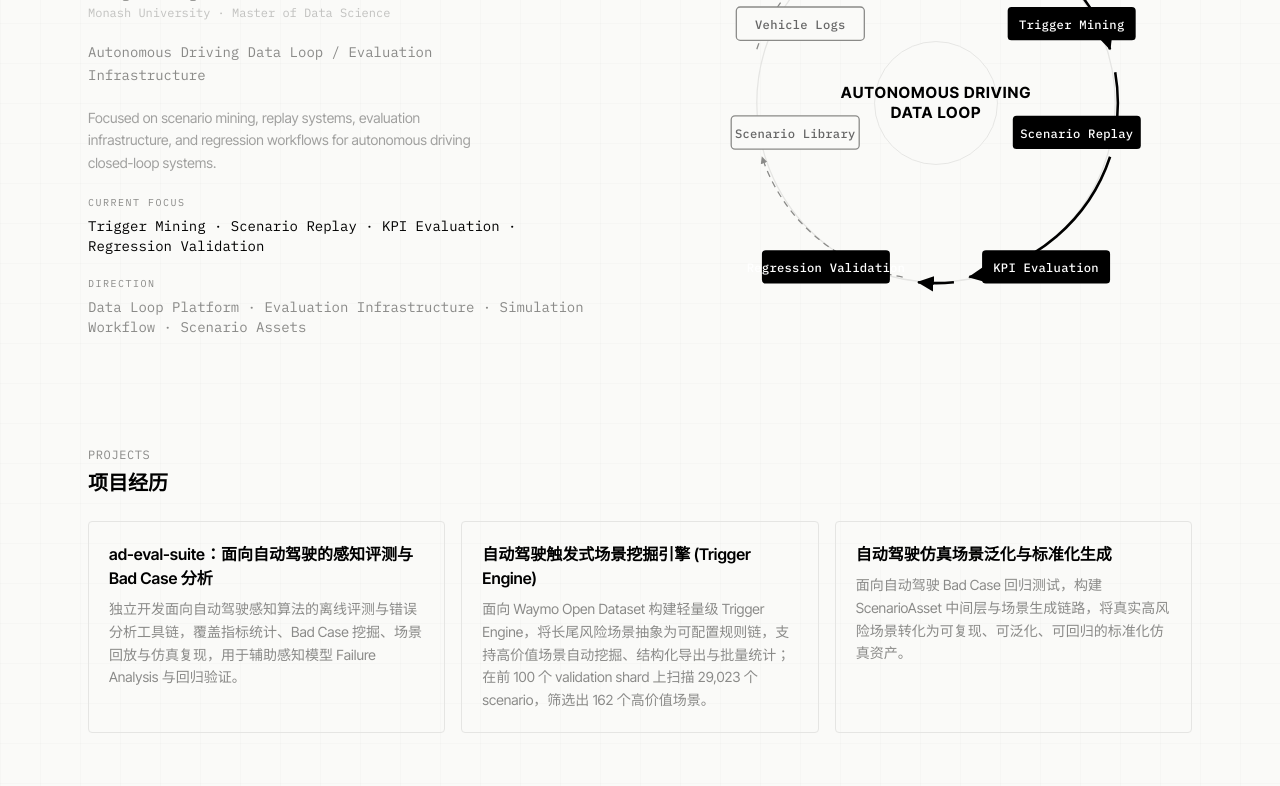
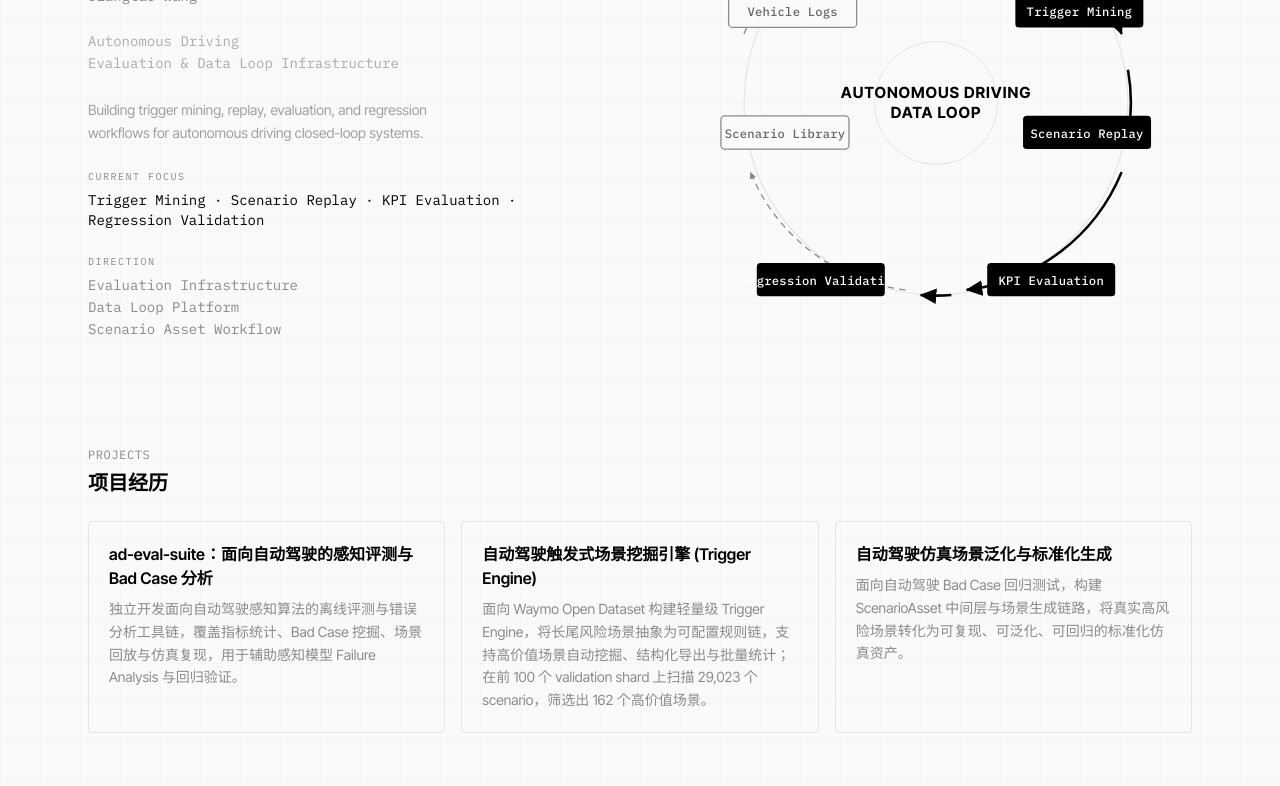
Before and after one commit to cola1917/cola1917.github.io, an Astro site in the folder website/: page / in a window 1280 px wide. Shown: the part 257-1043 px from the top of the page. Built offline with nearby package versions, Linux system fonts and the light colour scheme; Astro itself is replaced by a stand-in of ours.

Commit message:
Refine hero: system identity focus, enlarged loop, clean structure

```diff
--- a/website/src/components/ClosedLoopDiagram.astro
+++ b/website/src/components/ClosedLoopDiagram.astro
@@ -2,9 +2,10 @@
 /**
  * ClosedLoopDiagram — Autonomous Driving Data Loop
  *
- * - Ring radius: 140 (scaled up ~17%)
- * - All nodes: consistent 100×26, outside the ring
- * - Center: title only, no subtitle
+ * - Ring radius: 150 (enlarged)
+ * - No background/decorative rings
+ * - All nodes: 100×26, outside the ring
+ * - Center: title only
  * - Subtle data pulse
  */
 ---
@@ -34,38 +35,38 @@
         </filter>
       </defs>
 
-      <!-- ═══ Ring ═══ -->
-      <circle cx="200" cy="200" r="140" fill="none" stroke="#E5E5E3" stroke-width="1" />
+      <!-- ═══ Main ring ═══ -->
+      <circle cx="200" cy="200" r="150" fill="none" stroke="#E5E5E3" stroke-width="1" />
 
       <!-- ═══ Focus arcs (solid black) ═══ -->
 
       <!-- Vehicle Logs → Trigger Mining -->
-      <path d="M 226 64 A 140 140 0 0 1 336 158" fill="none" stroke="#000" stroke-width="2" marker-end="url(#ab)" />
+      <path d="M 224 54 A 150 150 0 0 1 345 146" fill="none" stroke="#000" stroke-width="2" marker-end="url(#ab)" />
 
       <!-- Trigger Mining → Scenario Replay -->
-      <path d="M 340 176 A 140 140 0 0 1 340 224" fill="none" stroke="#000" stroke-width="2" marker-end="url(#ab)" />
+      <path d="M 350 174 A 150 150 0 0 1 350 226" fill="none" stroke="#000" stroke-width="2" marker-end="url(#ab)" />
 
       <!-- Scenario Replay → KPI Evaluation -->
-      <path d="M 336 242 A 140 140 0 0 1 226 336" fill="none" stroke="#000" stroke-width="2" marker-end="url(#ab)" />
+      <path d="M 345 254 A 150 150 0 0 1 224 346" fill="none" stroke="#000" stroke-width="2" marker-end="url(#ab)" />
 
       <!-- KPI Evaluation → Regression Validation -->
-      <path d="M 214 340 A 140 140 0 0 1 186 340" fill="none" stroke="#000" stroke-width="2" marker-end="url(#ab)" />
+      <path d="M 212 350 A 150 150 0 0 1 188 350" fill="none" stroke="#000" stroke-width="2" marker-end="url(#ab)" />
 
       <!-- ═══ Context arcs (dashed gray) ═══ -->
 
       <!-- Regression Validation → Scenario Library -->
-      <path d="M 174 336 A 140 140 0 0 1 64 242" fill="none" stroke="#8A8A88" stroke-width="1" stroke-dasharray="5 4" marker-end="url(#ag)" />
+      <path d="M 176 346 A 150 150 0 0 1 55 254" fill="none" stroke="#8A8A88" stroke-width="1" stroke-dasharray="5 4" marker-end="url(#ag)" />
 
       <!-- Scenario Library → Vehicle Logs -->
-      <path d="M 60 158 A 140 140 0 0 1 174 64" fill="none" stroke="#8A8A88" stroke-width="1" stroke-dasharray="5 4" marker-end="url(#ag)" />
+      <path d="M 50 146 A 150 150 0 0 1 176 54" fill="none" stroke="#8A8A88" stroke-width="1" stroke-dasharray="5 4" marker-end="url(#ag)" />
 
       <!-- ═══ Data pulse ═══ -->
       <circle r="2.5" fill="#000" filter="url(#pg)" opacity="0">
-        <animateMotion dur="8s" repeatCount="indefinite" path="M 200 60 A 140 140 0 1 1 199.99 60" />
+        <animateMotion dur="8s" repeatCount="indefinite" path="M 200 50 A 150 150 0 1 1 199.99 50" />
         <animate attributeName="opacity" values="0;1;1;1;0" keyTimes="0;0.06;0.5;0.88;1" dur="8s" repeatCount="indefinite" />
       </circle>
       <circle r="2" fill="#000" filter="url(#pg)" opacity="0">
-        <animateMotion dur="8s" begin="4s" repeatCount="indefinite" path="M 200 60 A 140 140 0 1 1 199.99 60" />
+        <animateMotion dur="8s" begin="4s" repeatCount="indefinite" path="M 200 50 A 150 150 0 1 1 199.99 50" />
         <animate attributeName="opacity" values="0;1;1;1;0" keyTimes="0;0.06;0.5;0.88;1" dur="8s" begin="4s" repeatCount="indefinite" />
       </circle>
 
@@ -79,30 +80,30 @@
       <!-- ═══ Focus nodes (black, 100×26) ═══ -->
 
       <!-- Trigger Mining (top-right) -->
-      <rect x="256" y="125" width="100" height="26" rx="3" fill="#000" />
-      <text x="306" y="142" text-anchor="middle" class="nl" fill="#FFF">Trigger Mining</text>
+      <rect x="262" y="115" width="100" height="26" rx="3" fill="#000" />
+      <text x="312" y="132" text-anchor="middle" class="nl" fill="#FFF">Trigger Mining</text>
 
       <!-- Scenario Replay (right) -->
-      <rect x="260" y="210" width="100" height="26" rx="3" fill="#000" />
-      <text x="310" y="227" text-anchor="middle" class="nl" fill="#FFF">Scenario Replay</text>
+      <rect x="268" y="210" width="100" height="26" rx="3" fill="#000" />
+      <text x="318" y="227" text-anchor="middle" class="nl" fill="#FFF">Scenario Replay</text>
 
       <!-- KPI Evaluation (bottom-right) -->
-      <rect x="236" y="315" width="100" height="26" rx="3" fill="#000" />
-      <text x="286" y="332" text-anchor="middle" class="nl" fill="#FFF">KPI Evaluation</text>
+      <rect x="240" y="325" width="100" height="26" rx="3" fill="#000" />
+      <text x="290" y="342" text-anchor="middle" class="nl" fill="#FFF">KPI Evaluation</text>
 
       <!-- Regression Validation (bottom-left) -->
-      <rect x="64" y="315" width="100" height="26" rx="3" fill="#000" />
-      <text x="114" y="332" text-anchor="middle" class="nl" fill="#FFF">Regression Validation</text>
+      <rect x="60" y="325" width="100" height="26" rx="3" fill="#000" />
+      <text x="110" y="342" text-anchor="middle" class="nl" fill="#FFF">Regression Validation</text>
 
       <!-- ═══ Context nodes (white/gray, 100×26) ═══ -->
 
       <!-- Vehicle Logs (top-left) -->
-      <rect x="44" y="125" width="100" height="26" rx="3" fill="#FAFAF8" stroke="#8A8A88" stroke-width="1" />
-      <text x="94" y="142" text-anchor="middle" class="nl" fill="#666">Vehicle Logs</text>
+      <rect x="38" y="115" width="100" height="26" rx="3" fill="#FAFAF8" stroke="#8A8A88" stroke-width="1" />
+      <text x="88" y="132" text-anchor="middle" class="nl" fill="#666">Vehicle Logs</text>
 
       <!-- Scenario Library (left) -->
-      <rect x="40" y="210" width="100" height="26" rx="3" fill="#FAFAF8" stroke="#8A8A88" stroke-width="1" />
-      <text x="90" y="227" text-anchor="middle" class="nl" fill="#666">Scenario Library</text>
+      <rect x="32" y="210" width="100" height="26" rx="3" fill="#FAFAF8" stroke="#8A8A88" stroke-width="1" />
+      <text x="82" y="227" text-anchor="middle" class="nl" fill="#666">Scenario Library</text>
 
     </svg>
   </div>
--- a/website/src/components/Hero.astro
+++ b/website/src/components/Hero.astro
@@ -5,10 +5,10 @@ import ClosedLoopDiagram from './ClosedLoopDiagram.astro';
 
 <section class="pt-14">
   <div class="max-w-6xl mx-auto px-6 py-12 w-full">
-    <div class="grid grid-cols-1 lg:grid-cols-[1fr_1.1fr] gap-8 lg:gap-12 items-center">
+    <div class="grid grid-cols-1 lg:grid-cols-[1fr_1.15fr] gap-8 lg:gap-10 items-center">
 
       <!-- Left: Profile -->
-      <div class="space-y-5">
+      <div class="space-y-6">
         <!-- Avatar -->
         <div class="w-14 h-14 rounded-full bg-surface border border-border overflow-hidden">
           <img src="/Hero.astro.png" alt="Jiangtao Wang" class="w-full h-full object-cover" />
@@ -18,17 +18,17 @@ import ClosedLoopDiagram from './ClosedLoopDiagram.astro';
         <div class="space-y-0.5">
           <h1 class="text-3xl font-sans font-bold tracking-tight">{site.name}</h1>
           <p class="text-sm font-mono text-muted">{site.nameEn}</p>
-          <p class="text-xs font-mono text-muted/50 mt-1">Monash University · Master of Data Science</p>
         </div>
 
         <!-- Positioning -->
-        <p class="text-sm font-mono text-muted leading-relaxed max-w-sm">
-          Autonomous Driving Data Loop / Evaluation Infrastructure
+        <p class="text-sm font-mono text-muted/70 leading-relaxed">
+          Autonomous Driving<br />
+          Evaluation & Data Loop Infrastructure
         </p>
 
         <!-- Description -->
         <p class="text-sm text-muted/80 leading-relaxed max-w-sm">
-          Focused on scenario mining, replay systems, evaluation infrastructure, and regression workflows for autonomous driving closed-loop systems.
+          Building trigger mining, replay, evaluation, and regression workflows for autonomous driving closed-loop systems.
         </p>
 
         <!-- Current Focus -->
@@ -42,14 +42,16 @@ import ClosedLoopDiagram from './ClosedLoopDiagram.astro';
         <!-- Direction -->
         <div class="space-y-1.5">
           <p class="text-[10px] font-mono text-muted uppercase tracking-[0.15em]">Direction</p>
-          <p class="text-sm font-mono text-muted">
-            Data Loop Platform · Evaluation Infrastructure · Simulation Workflow · Scenario Assets
-          </p>
+          <div class="text-sm font-mono text-muted space-y-0.5">
+            <p>Evaluation Infrastructure</p>
+            <p>Data Loop Platform</p>
+            <p>Scenario Asset Workflow</p>
+          </div>
         </div>
       </div>
 
       <!-- Right: Closed Loop Diagram -->
-      <div class="flex justify-center lg:justify-end -lg:mr-4">
+      <div class="flex justify-center lg:justify-end">
         <ClosedLoopDiagram />
       </div>
 
```
